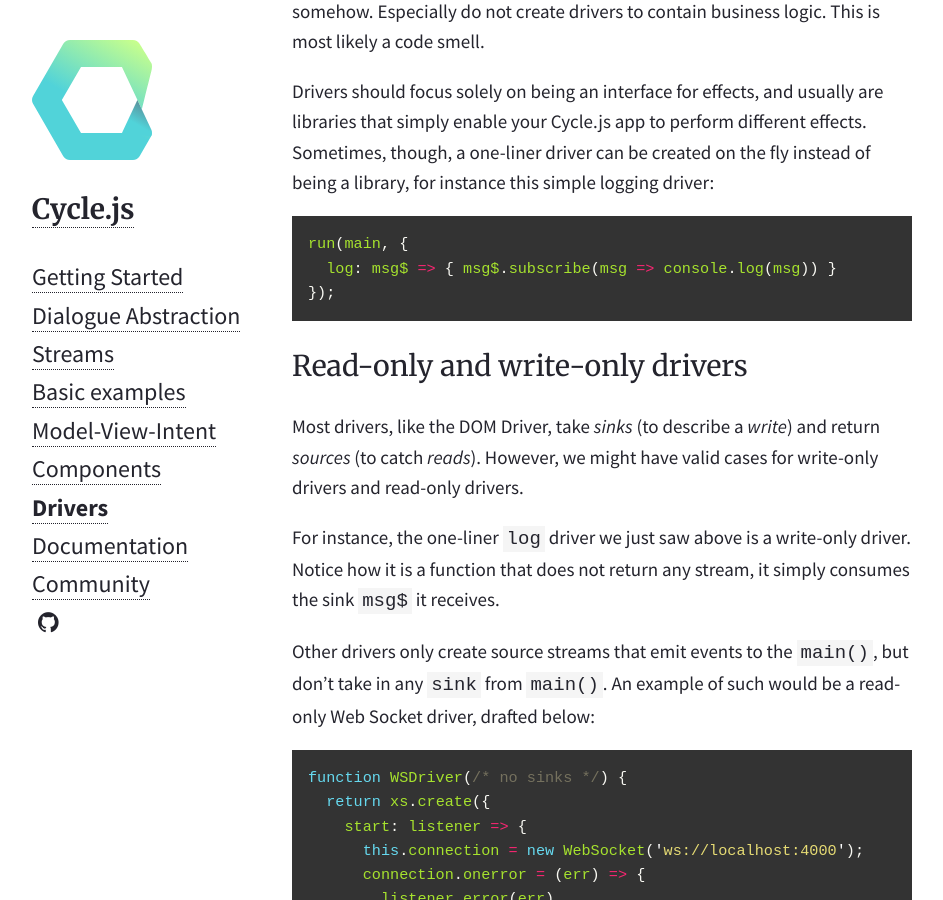
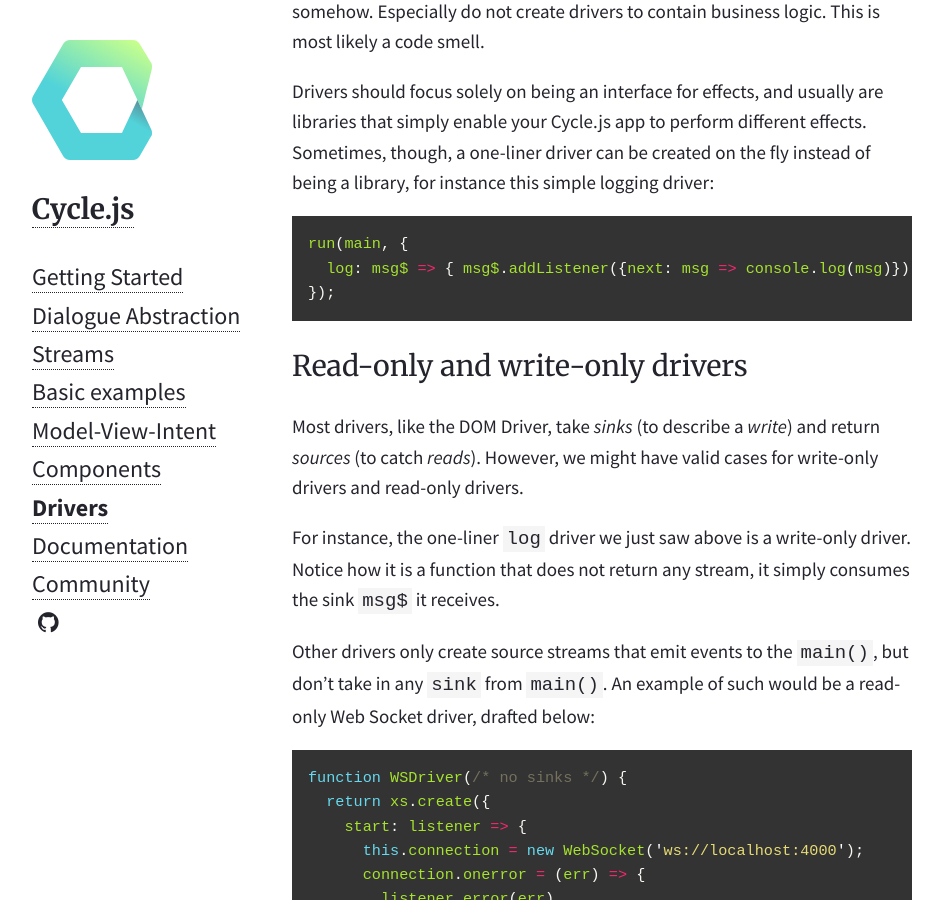
Before and after one commit to cyclejs/old-website, a Jekyll site: the page built from _posts/2015-01-23-drivers.md, in a window 1280 px wide and 900 px high, scrolled down 4210 px. Shown: the whole window, without its empty margins (168-1111 px from the left). Built offline with Jekyll 4.4.1, drawn with Linux system fonts in a browser that asks for light colours; nearby versions of some CDN libraries.

Commit message:
Update Log driver example to xstream

```diff
--- a/_posts/2015-01-23-drivers.md
+++ b/_posts/2015-01-23-drivers.md
@@ -89,7 +89,7 @@ Drivers should focus solely on being an interface for effects, and usually are l
 
 {% highlight js %}
 run(main, {
-  log: msg$ => { msg$.subscribe(msg => console.log(msg)) }
+  log: msg$ => { msg$.addListener({next: msg => console.log(msg)}) }
 });
 {% endhighlight %}
 
```
